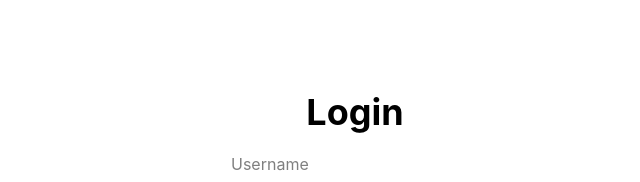
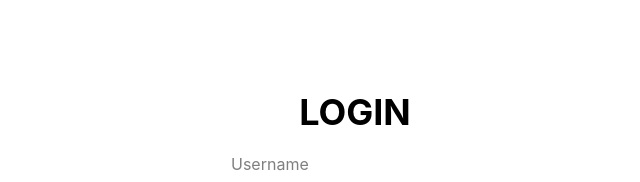
Before and after one commit to thanakittt/react-project, a React (Vite) app: page / in a window 1280 px wide. Shown: the part 222-404 px from the top of the page, without its empty margins (285-925 px from the left). Built offline with nearby package versions, Linux system fonts and the light colour scheme.

Commit message:
feat: Update src/App.tsx to uppercase
Co-authored-by: Thanakit <150004716+thanakittt@users.noreply.github.com>

```diff
--- a/src/App.tsx
+++ b/src/App.tsx
@@ -11,7 +11,7 @@
 function LoginForm() {
   return (
     <div className="flex justify-center items-center h-screen flex-col gap-5">
-      <h1 className="text-4xl font-bold  text-black">Login</h1>
+      <h1 className="text-4xl font-bold  text-black uppercase">Login</h1>
       <input type="text" placeholder="Username" />
       <input type="password" placeholder="Password" />
       <button>Login</button>
```
